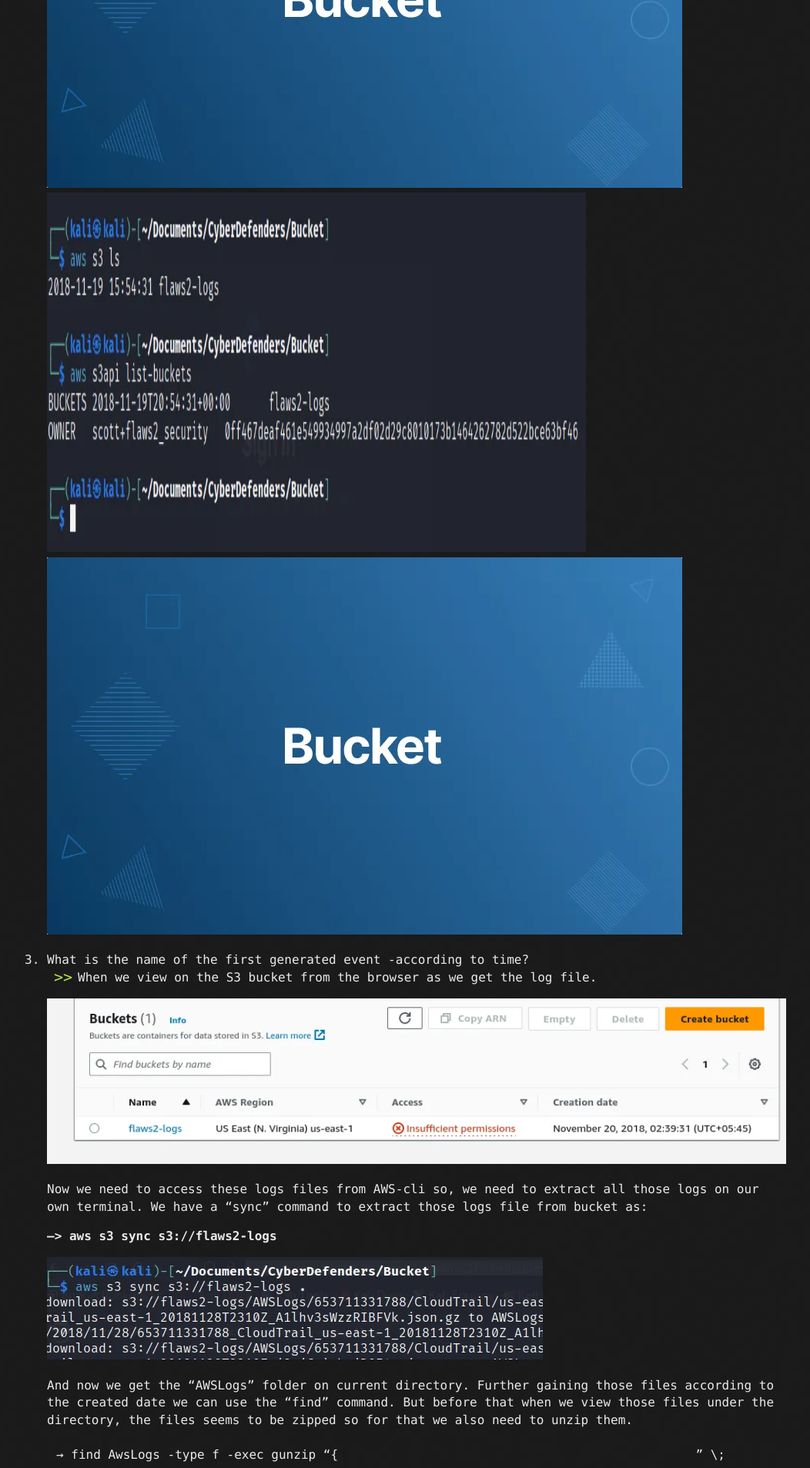
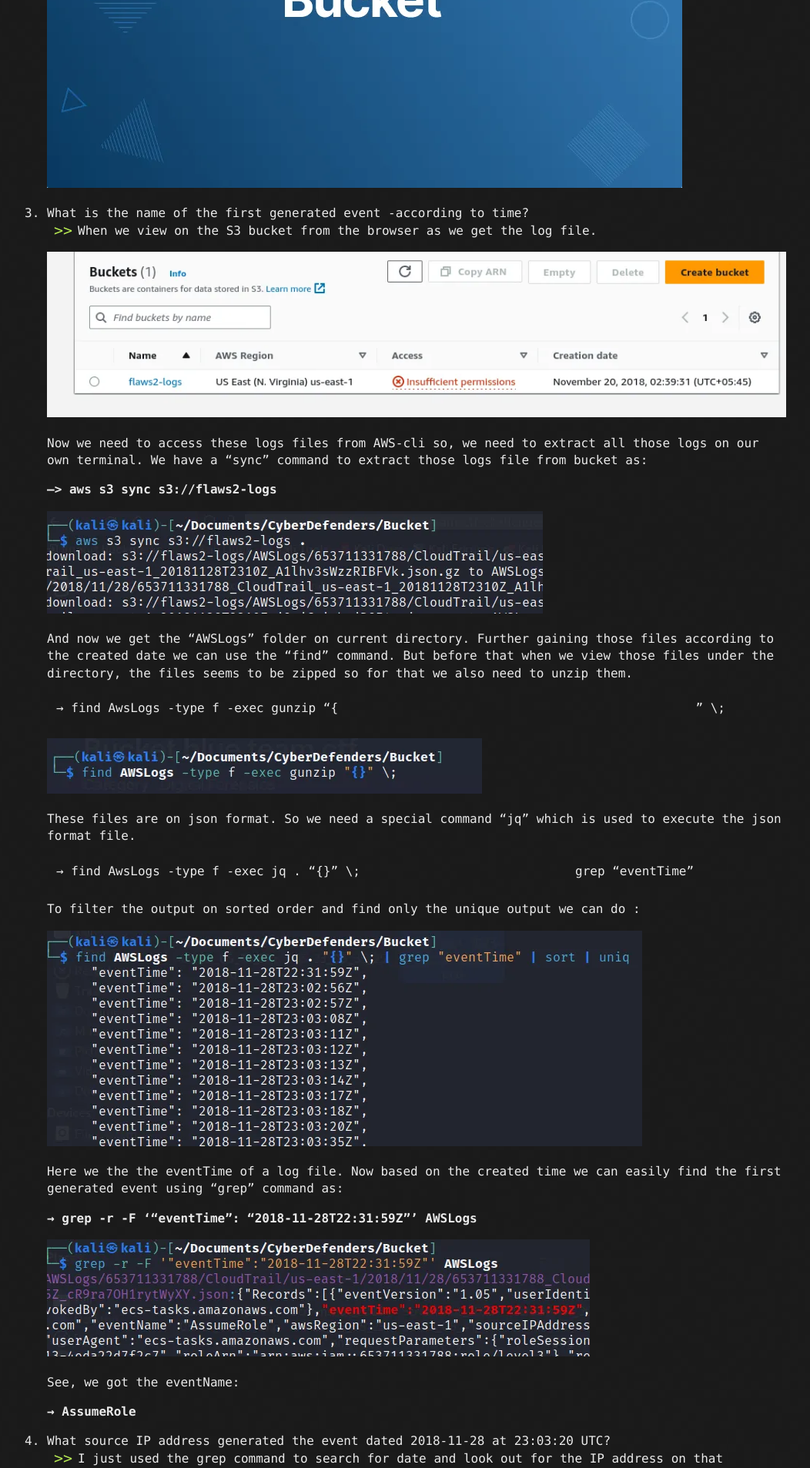
Before and after one commit to Te5ter13/portfolio, a Jekyll site: the page built from _posts/2023-05-26-Bucket-CyberDefenders.md, in a window 1280 px wide. Shown: the part 1387-3294 px from the top of the page at 77% size, without its empty margins (119-1171 px from the left). Built offline with Jekyll 4.4.1, drawn with Linux system fonts in a browser that asks for light colours.

Commit message:
Update Bucket image

```diff
--- a/_posts/2023-05-26-Bucket-CyberDefenders.md
+++ b/_posts/2023-05-26-Bucket-CyberDefenders.md
@@ -28,9 +28,6 @@
     **—> aws s3api list-buckets**
 
     ![image1](/assets/Bucket/bucket.png)
-  <img alt="image1" src="/assets/Bucket/image1.png" width="700" height="467">
-  ![image1](/portfolio/assets/Bucket/bucket.png)
-
 
 
 3. What is the name of the first generated event -according to time?
```
